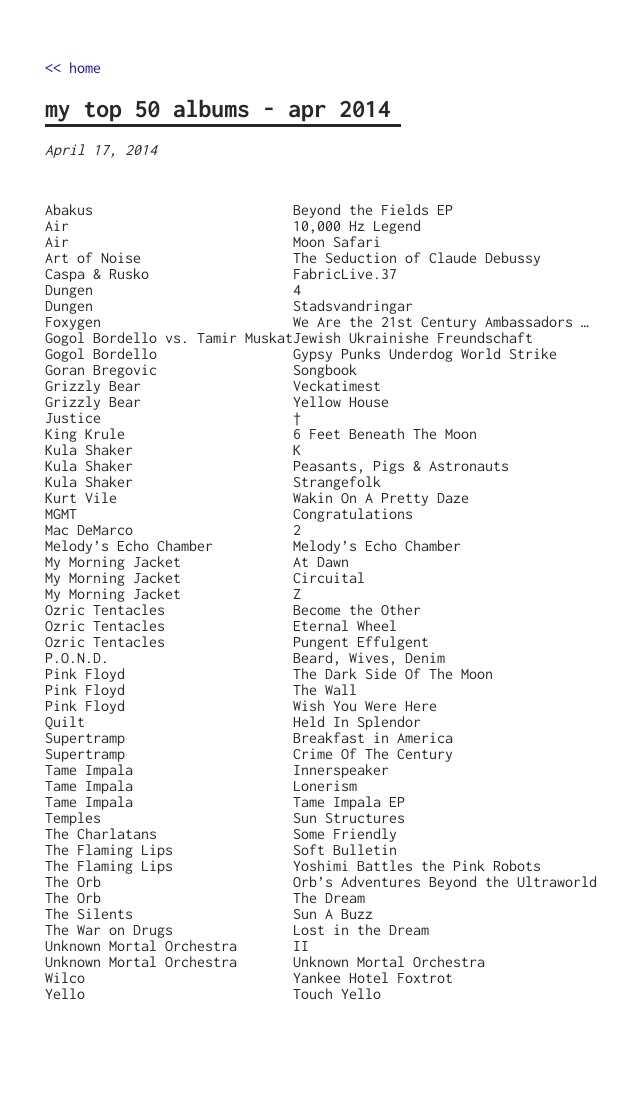
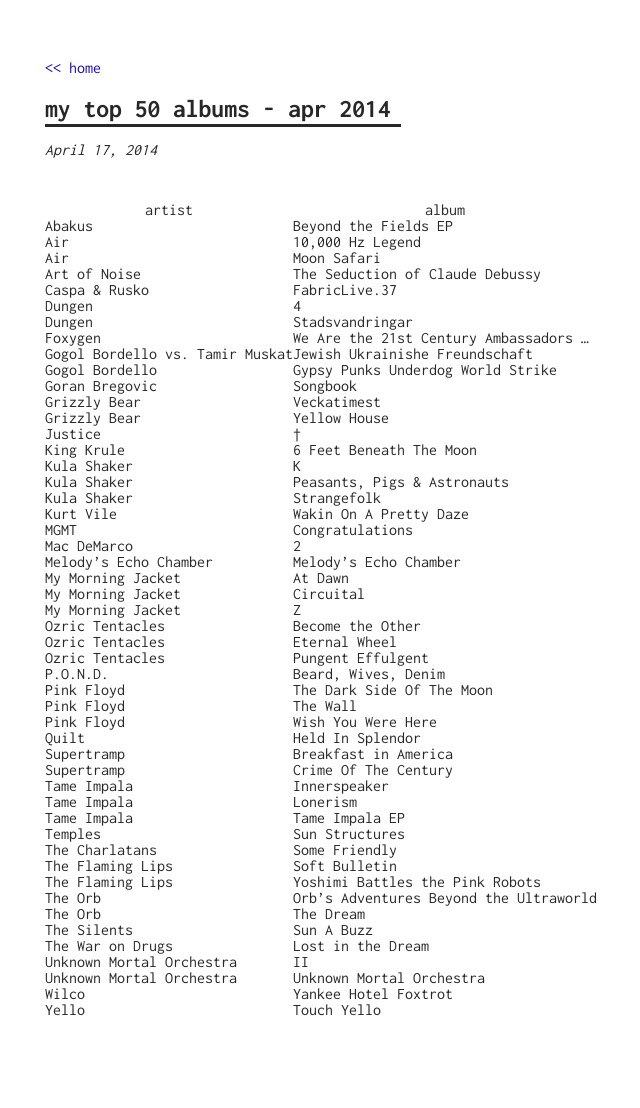
Before and after one commit to sentriz/xyz, a Jekyll site: the page built from _posts/2014-04-17-top-50.md, in a window 1280 px wide. Shown: the whole page, without its empty margins (295-935 px from the left). Built offline with Jekyll 4.4.1, drawn with Linux system fonts in a browser that asks for light colours.

Commit message:
add table headers for top 50 albums

```diff
--- a/_posts/2014-04-17-top-50.md
+++ b/_posts/2014-04-17-top-50.md
@@ -2,6 +2,8 @@
 title: my top 50 albums - apr 2014
 ---
 
+|artist|album|
+|---|---|
 |Abakus|Beyond the Fields EP|
 |Air|10,000 Hz Legend|
 |Air|Moon Safari|
```
Also changed, not shown: _posts/2016-11-06-top-50-v2.md (+2 -0 lines).
